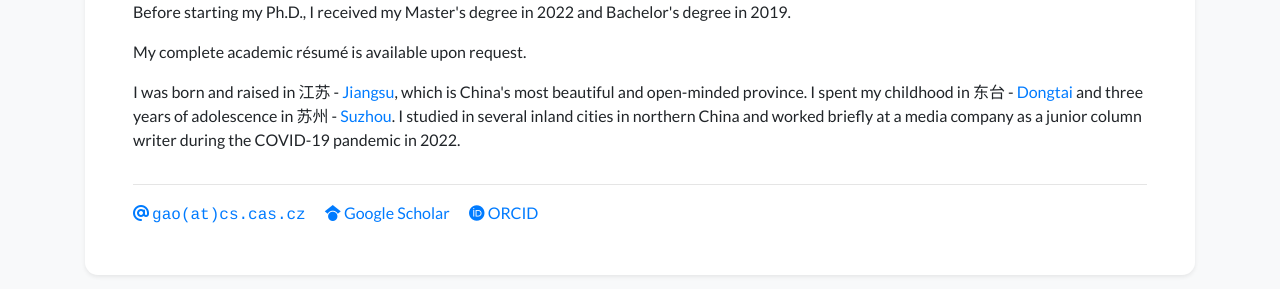
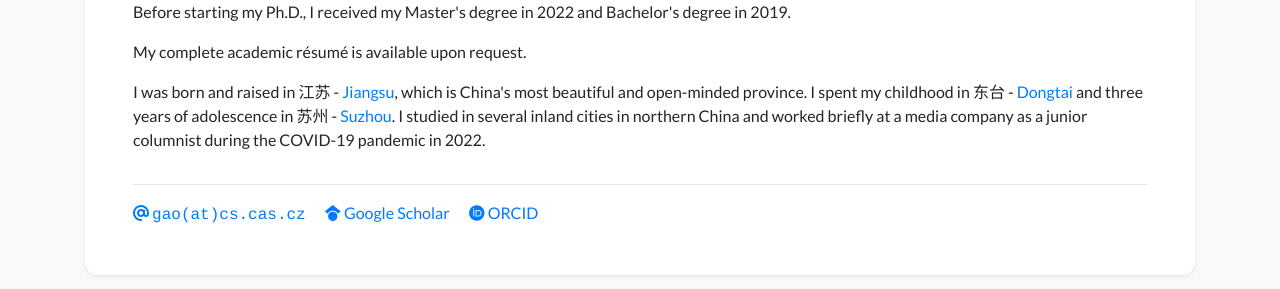
Before and after one commit to ghlogic123/ghlogic123.github.io, a Jekyll site: the page built from index.html, in a window 1280 px wide and 900 px high. Shown: the part 440-729 px from the top of the window. Built offline with Jekyll 4.4.1, drawn with Linux system fonts in a browser that asks for light colours; nearby versions of some CDN libraries; a style sheet for code colours, icons or effects is not loaded.

Commit message:
Update profile.yml

```diff
--- a/_data/profile.yml
+++ b/_data/profile.yml
@@ -35,7 +35,7 @@
   My complete academic résumé is available upon request.
   </p>
   <p>
-  I was born and raised in 江苏 - <a href="https://en.wikipedia.org/wiki/Jiangsu" target="_blank">Jiangsu</a>, which is China's most beautiful and open-minded province. I spent my childhood in 东台 - <a href="https://en.wikipedia.org/wiki/Dongtai" target="_blank">Dongtai</a> and three years of adolescence in 苏州 - <a href="https://en.wikipedia.org/wiki/Suzhou" target="_blank">Suzhou</a>. I studied in several inland cities in northern China and worked briefly at a media company as a junior column writer during the COVID-19 pandemic in 2022.
+  I was born and raised in 江苏 - <a href="https://en.wikipedia.org/wiki/Jiangsu" target="_blank">Jiangsu</a>, which is China's most beautiful and open-minded province. I spent my childhood in 东台 - <a href="https://en.wikipedia.org/wiki/Dongtai" target="_blank">Dongtai</a> and three years of adolescence in 苏州 - <a href="https://en.wikipedia.org/wiki/Suzhou" target="_blank">Suzhou</a>. I studied in several inland cities in northern China and worked briefly at a media company as a junior columnist during the COVID-19 pandemic in 2022.
   </p>
 
 service:
```
